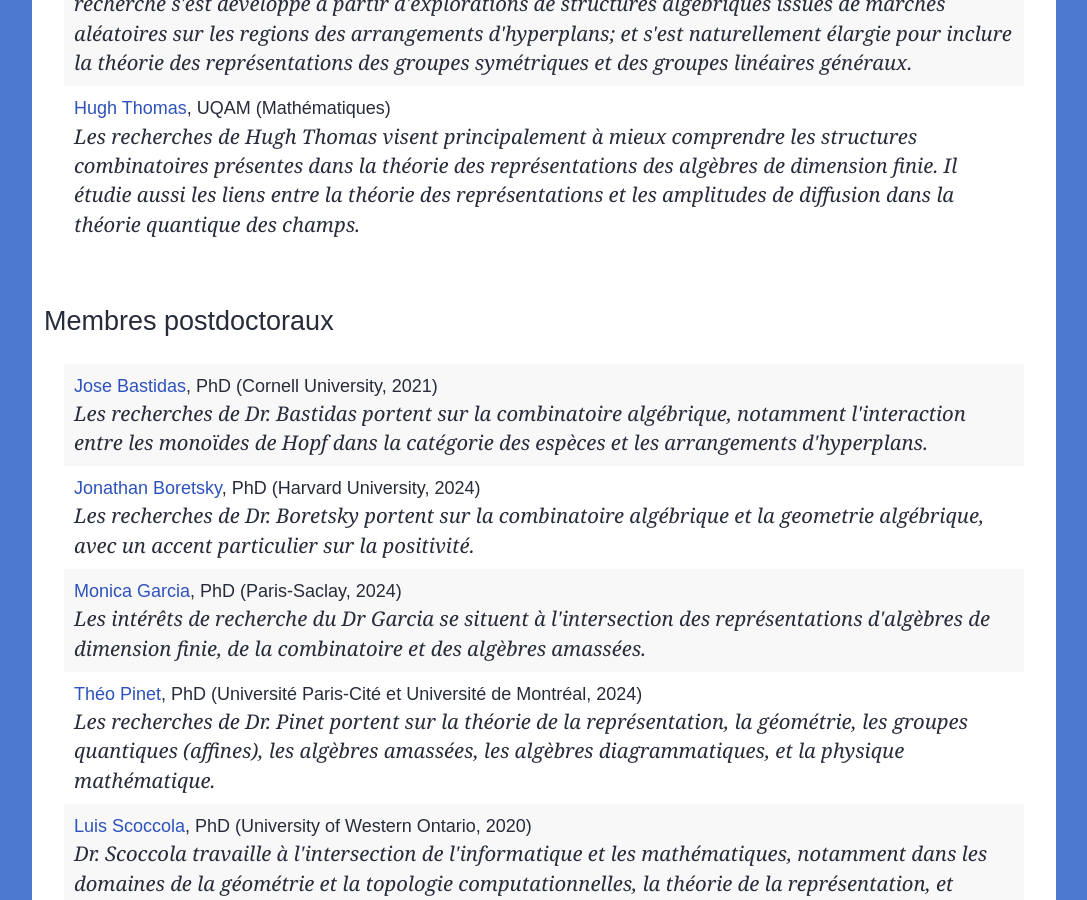
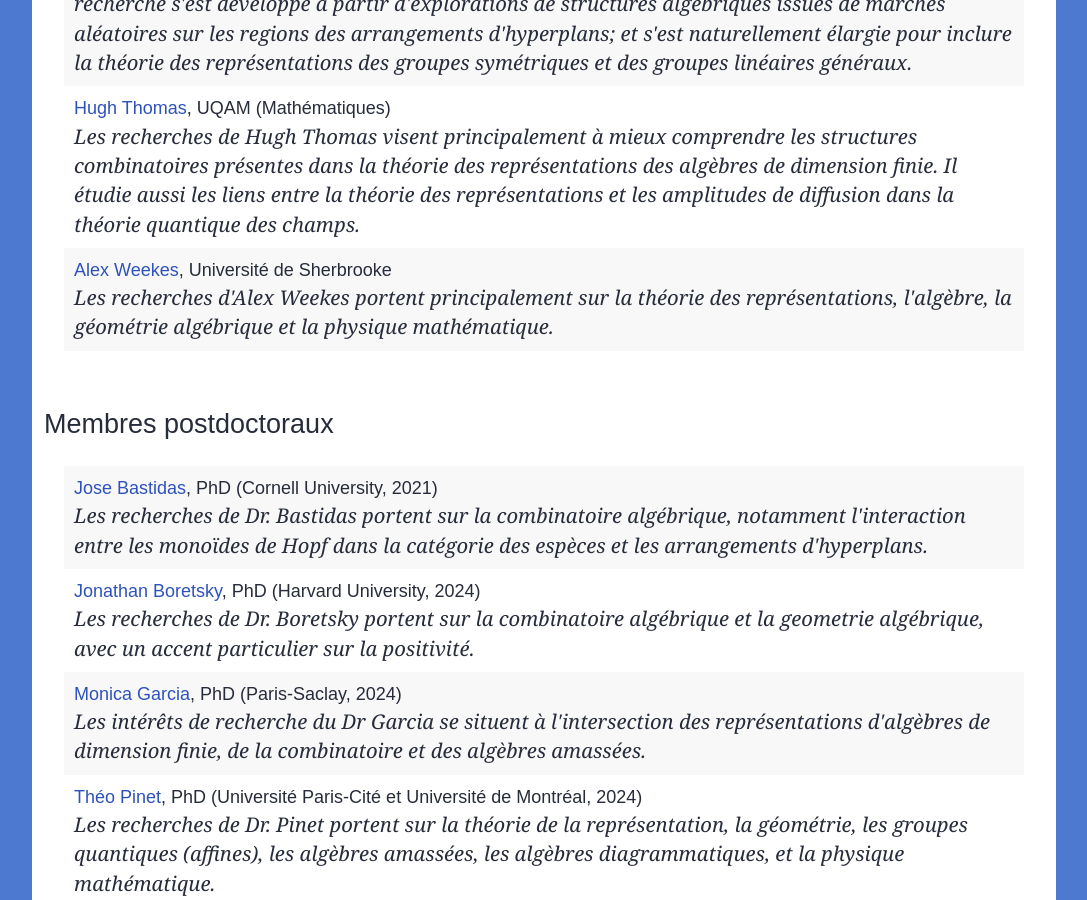
Before and after one commit to lacim-uqam/lacim-uqam.github.io, a Jekyll site: the page built from fr/membres.md, in a window 1280 px wide and 900 px high, scrolled down 3302 px. Shown: the whole window, without its empty margins (96-1183 px from the left). Built offline with Jekyll 4.4.1, drawn with Linux system fonts in a browser that asks for light colours.

Commit message:
Add Alex Weekes to regular members list

```diff
--- a/_data/members/regular.yml
+++ b/_data/members/regular.yml
@@ -309,3 +309,13 @@
     structures present in the theory of representations of finite dimensional
     algebras. He also studies links between representation theory and
     scattering amplitudes in quantum field theory.
+
+- name: Alex Weekes
+  affiliation: Université de Sherbrooke
+  email: alex.weekes@usherbrooke.ca
+  website: https://sites.google.com/view/alex-weekes/home
+  interets_de_recherche: >
+    Les recherches d'Alex Weekes portent principalement sur la théorie des représentations, l'algèbre,
+    la géométrie algébrique et la physique mathématique.
+  research_interests: >
+    Alex Weekes research focuses on representation theory, algebra, algebraic geometry, and mathematical physics.
```
